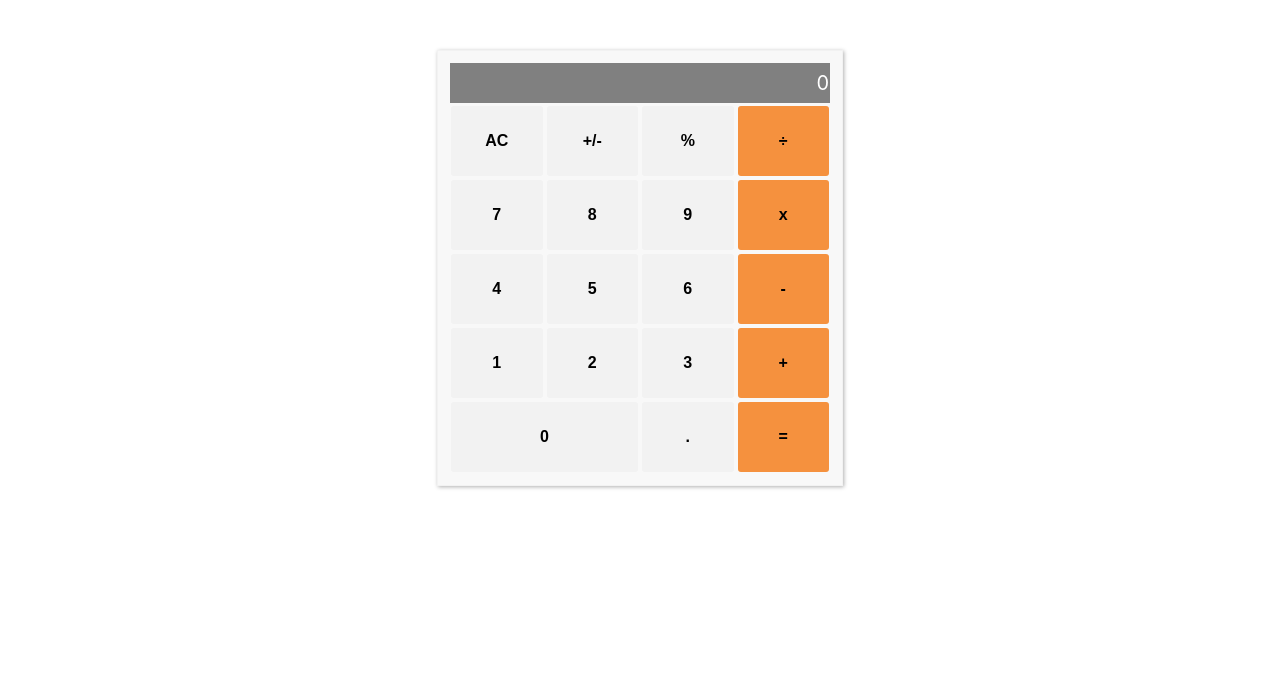
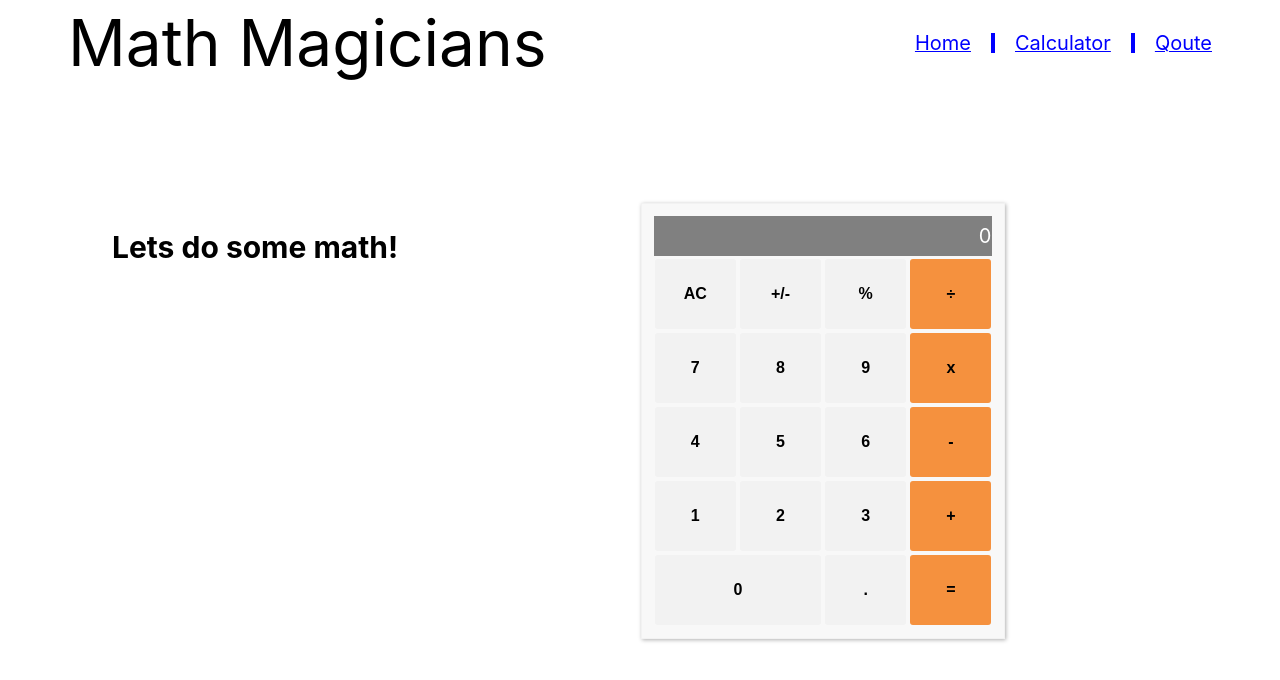
Before and after one commit to jugosack/math-magicians, a React (Create React App) app: page /calculatorpage in a window 1280 px wide. Shown: the top 680 px of the page. Built offline with nearby package versions, Linux system fonts and the light colour scheme.

Commit message:
Add files for achivieng full website functionality

```diff
--- a/package.json
+++ b/package.json
@@ -9,6 +9,7 @@
     "big.js": "^6.2.1",
     "react": "^18.2.0",
     "react-dom": "^18.2.0",
+    "react-router-dom": "^6.8.1",
     "react-scripts": "5.0.1",
     "web-vitals": "^2.1.4"
   },
--- a/src/App.js
+++ b/src/App.js
@@ -1,11 +1,23 @@
+/* eslint-disable import/no-extraneous-dependencies */
 import './App.css';
-import Calculator from './components/Calculator';
+import { Route, Routes } from 'react-router-dom';
+import Navbar from './Navbar';
+import Home from './pages/Homepage';
+import CalculatorPage from './pages/Calculatorpage';
+import Quote from './pages/Quotepage';
 
 function App() {
   return (
-    <div className="App">
-      <Calculator />
-    </div>
+    <>
+      <Navbar />
+      <div className="container_1">
+        <Routes>
+          <Route path="/" element={<Home />} />
+          <Route path="/calculatorpage" element={<CalculatorPage />} />
+          <Route path="/qoutepage" element={<Quote />} />
+        </Routes>
+      </div>
+    </>
   );
 }
 
--- /dev/null
+++ b/src/Navbar.js
@@ -0,0 +1,34 @@
+/* eslint-disable react/jsx-props-no-spreading */
+/* eslint-disable react/prop-types */
+// eslint-disable-next-line import/no-extraneous-dependencies
+import { Link, useMatch, useResolvedPath } from 'react-router-dom';
+
+export default function Navbar() {
+  return (
+    <nav className="nav">
+      <Link to="/" className="site-title">
+        Math Magicians
+      </Link>
+      <ul>
+        <CustomLink to="/">Home</CustomLink>
+        <span className="divider" />
+        <CustomLink to="/calculatorpage">Calculator</CustomLink>
+        <span className="divider" />
+        <CustomLink to="/qoutepage">Qoute</CustomLink>
+      </ul>
+    </nav>
+  );
+}
+
+function CustomLink({ to, children, ...props }) {
+  const resolvedPath = useResolvedPath(to);
+  const isActive = useMatch({ path: resolvedPath.pathname, end: true });
+
+  return (
+    <li className={isActive ? 'active' : ''}>
+      <Link to={to} {...props}>
+        {children}
+      </Link>
+    </li>
+  );
+}
--- a/src/components/Calculator.scss
+++ b/src/components/Calculator.scss
@@ -5,7 +5,6 @@
 .container {
   margin: auto;
   width: 30%;
-  height: 70%;
   padding: 10px;
   border: 1px solid #f2f2f2;
   -webkit-box-shadow: 1px 1px 4px 0 rgba(176, 176, 176, 1);
@@ -18,14 +17,16 @@
   height: 40px;
   background-color: gray;
 
-  /*   padding: 10px; */
+
   color: white;
   text-align: right;
   font-size: 20px;
 }
 
 table {
+  height:100% !important;
   width: 100%;
+
 }
 
 td {
--- a/src/index.js
+++ b/src/index.js
@@ -1,13 +1,18 @@
 import React from 'react';
 import ReactDOM from 'react-dom/client';
 import './index.css';
+// eslint-disable-next-line import/no-extraneous-dependencies
+import { BrowserRouter } from 'react-router-dom';
 import App from './App';
 import reportWebVitals from './reportWebVitals';
+import './navstyle.css';
 
 const root = ReactDOM.createRoot(document.getElementById('root'));
 root.render(
   <React.StrictMode>
-    <App />
+    <BrowserRouter>
+      <App />
+    </BrowserRouter>
   </React.StrictMode>,
 );
 
--- /dev/null
+++ b/src/navstyle.css
@@ -0,0 +1,64 @@
+* {
+    box-sizing: border-box;
+  }
+
+  body {
+    margin: 0;
+  }
+
+  .container_1 {
+    margin: 1rem;
+    text-align: center;
+  }
+
+  .nav {
+    background-color: white;
+    color: black;
+    display: flex;
+    justify-content: space-between;
+    align-items: stretch;
+    gap: 2rem;
+    padding: 0 4rem;
+  }
+
+  .site-title {
+    font-size: 4rem;
+  }
+
+  .nav ul {
+    padding: 0;
+    margin: 0;
+    list-style: none;
+    display: flex;
+    gap: 1rem;
+    font-size: 20px;
+
+  }
+  span {
+    margin-top: 33px;
+    display: inline-block;
+    width: 0;
+    height: 1em;
+    border-left: 2px solid blue;
+    border-right: 2px solid blue;
+}
+  .nav a {
+    color: inherit;
+    text-decoration: none;
+    height: 100%;
+    display: flex;
+    align-items: center;
+    padding: .25rem;
+  }
+  .nav li{
+    color:blue;
+    text-decoration: underline solid blue 1px;
+  }
+  .nav li.active {
+    color:blue;
+
+  }
+
+  .nav li:hover {
+    color:gray;
+  }
--- /dev/null
+++ b/src/pages/Calculatorpage.css
@@ -0,0 +1,24 @@
+
+h2{
+margin-left:5rem;
+margin-top: 6rem;
+font-size: 30px;
+
+
+}
+.calculator {
+    padding: 2rem 1rem;
+    height: 80vh;
+    display: flex;
+    justify-content: center;
+    flex-direction: column;
+    align-items: center;
+  }
+
+  @media only screen and (min-width: 600px) {
+    .calculator {
+      flex-direction: row;
+      justify-content: space-around;
+      align-items: flex-start;
+    }
+  }
--- /dev/null
+++ b/src/pages/Calculatorpage.jsx
@@ -0,0 +1,11 @@
+import './Calculatorpage.css';
+import Calculator from '../components/Calculator';
+
+const CalculatorPage = () => (
+  <section className="calculator">
+    <h2>Lets do some math!</h2>
+    <Calculator />
+  </section>
+);
+
+export default CalculatorPage;
--- /dev/null
+++ b/src/pages/Homepage.css
@@ -0,0 +1,12 @@
+.home {
+    padding: 5rem;
+
+  }
+  h1{
+    text-align: start;
+  }
+p{
+    text-align: justify;
+  text-justify: inter-word;
+
+}
--- /dev/null
+++ b/src/pages/Homepage.jsx
@@ -0,0 +1,19 @@
+import './Homepage.css';
+
+const Home = () => (
+  <section className="home">
+    <h1>Welcome to our page!</h1>
+    <p>
+      {`
+      "Lorem ipsum dolor sit amet, consectetur adipiscing elit, sed do eiusmod tempor incididunt ut labore et dolore magna aliqua. Ut enim ad minim veniam, quis nostrud exercitation ullamco laboris nisi ut aliquip ex ea commodo consequat. Duis aute irure dolor in reprehenderit in voluptate velit esse cillum dolore eu fugiat nulla pariatur. Excepteur sint occaecat cupidatat non proident, sunt in culpa qui officia deserunt mollit anim id est laborum."
+      `}
+    </p>
+    <p>
+      {`
+      "Lorem ipsum dolor sit amet, consectetur adipiscing elit, sed do eiusmod tempor incididunt ut labore et dolore magna aliqua. Ut enim ad minim veniam, quis nostrud exercitation ullamco laboris nisi ut aliquip ex ea commodo consequat. Duis aute irure dolor in reprehenderit in voluptate velit esse cillum dolore eu fugiat nulla pariatur. Excepteur sint occaecat cupidatat non proident, sunt in culpa qui officia deserunt mollit anim id est laborum."
+      `}
+    </p>
+  </section>
+);
+
+export default Home;
--- /dev/null
+++ b/src/pages/Quotepage.css
@@ -0,0 +1,11 @@
+.quote {
+    height: 60vh;
+    margin: 0;
+    padding: 4rem;
+    display: flex;
+    /* justify-content: center; */
+    text-align: justify;
+    align-items: center;
+    font-size: 36px;
+    font-weight:normal !important
+  }
--- /dev/null
+++ b/src/pages/Quotepage.jsx
@@ -0,0 +1,7 @@
+import './Quotepage.css';
+
+const Quote = () => (
+  <h1 className="quote">Mathematics is not about numbers, equations, computations, or algorithms: it is about understanding - William Paul Thurston</h1>
+);
+
+export default Quote;
```
Also changed, not shown: 1 other file (tests, documents, lock files or other folders).
